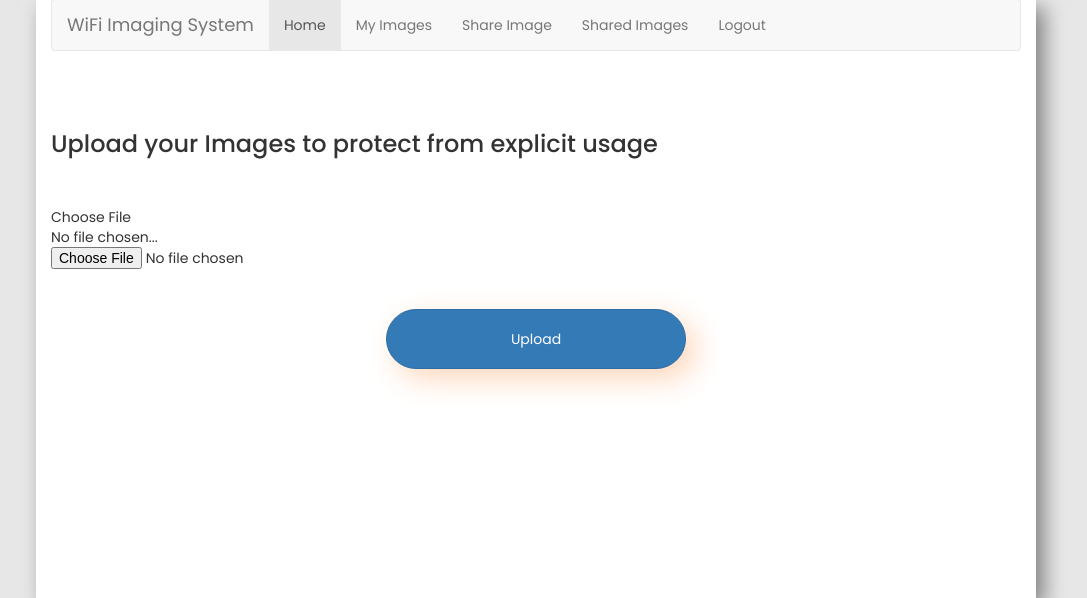
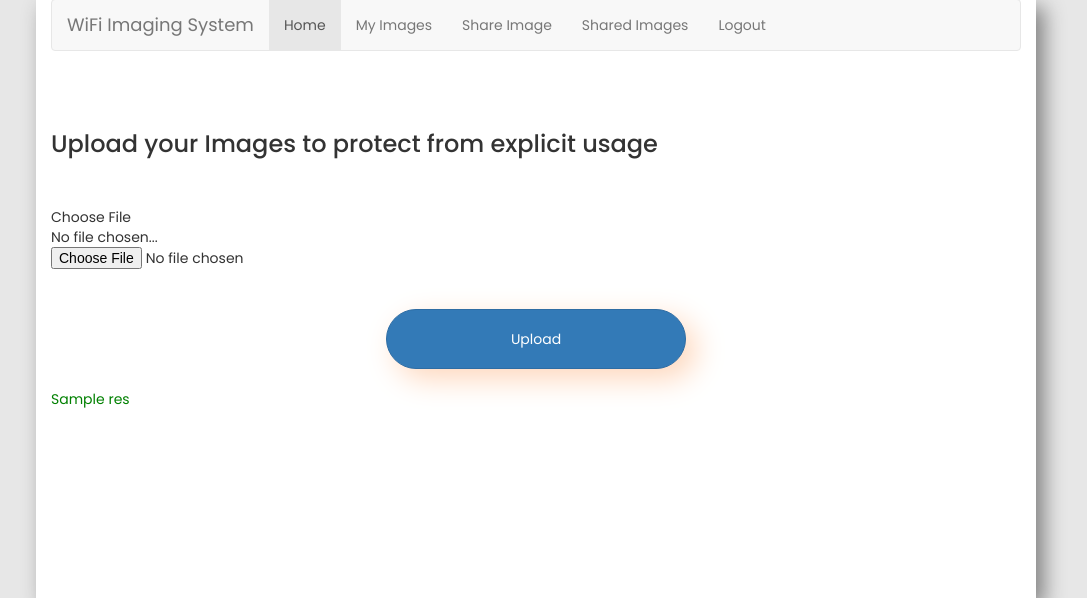
Before and after one commit to maddydevgits/WiFi-Imaging-System, a Flask app: template src/templates/dashboard.html in a window 1280 px wide. Shown: the part 183-781 px from the top of the page, without its empty margins (104-1191 px from the left). Run offline with Flask 2, Linux system fonts and the light colour scheme; the template is opened without the code that fills it: most values are stand-ins (such as "Sample title", 1, 10 or a date in 2020); some libraries are stand-ins or nearby versions.

Commit message:
uploaded images to folder

```diff
--- a/src/app.py
+++ b/src/app.py
@@ -21,6 +21,7 @@ def connect_with_register(acc):
 
 app=Flask(__name__)
 app.secret_key='batch16sacet'
+app.config["UPLOAD_FOLDER"] = "uploads/"
 
 @app.route('/')
 def homepage():
@@ -68,6 +69,7 @@ def uploadImage():
         os.mkdir(session['username'])
     doc1=secure_filename(doc.filename)
     doc.save(session['username']+'/'+doc1)
+    return (render_template('dashboard.html',res='image uploaded'))
 
 if (__name__=="__main__"):
     app.run(debug=True,host='0.0.0.0',port=5001)
--- a/src/templates/dashboard.html
+++ b/src/templates/dashboard.html
@@ -50,6 +50,7 @@
             </div> <br/>
             <button type="submit" class="btn btn-primary">Upload</button>
           </form>
+        <span style="color:green">{{res}}</span>
 
 
 
```
Also changed, not shown: README.md, src/0x5F2C4Cfa2a6c31e8B7ea987A12Bd0125771DE845/CAP_Exclusive_-_AR.png (added).
